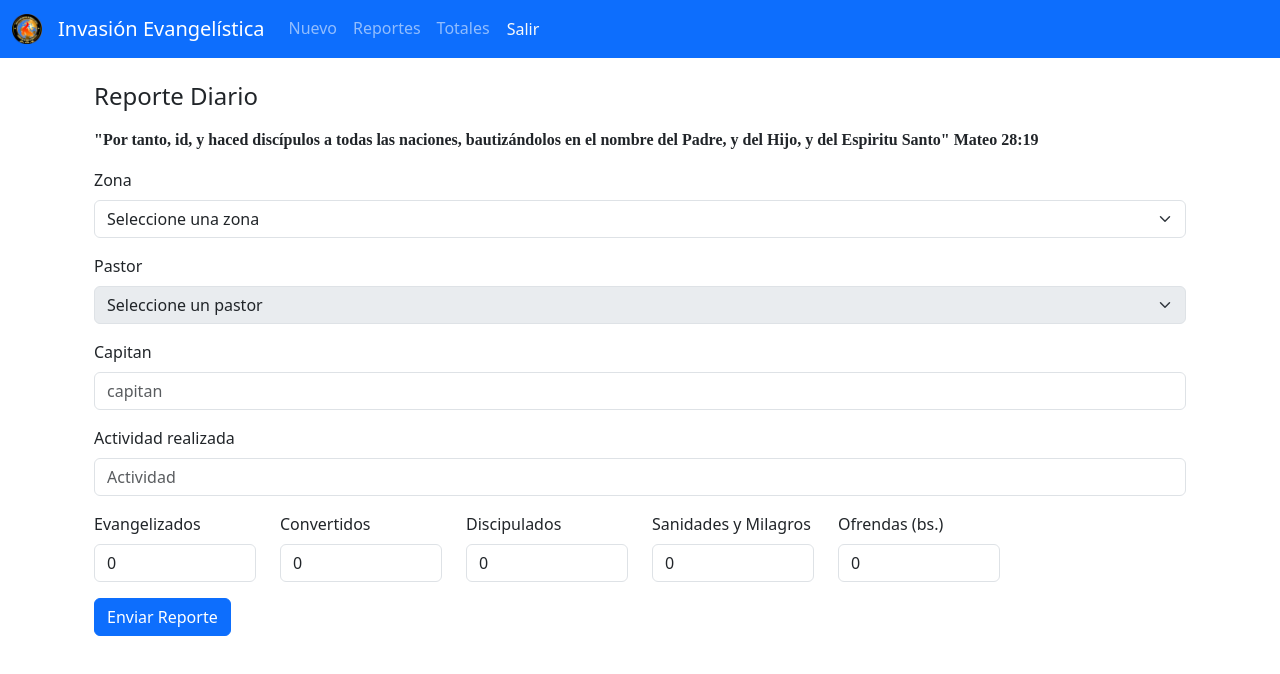
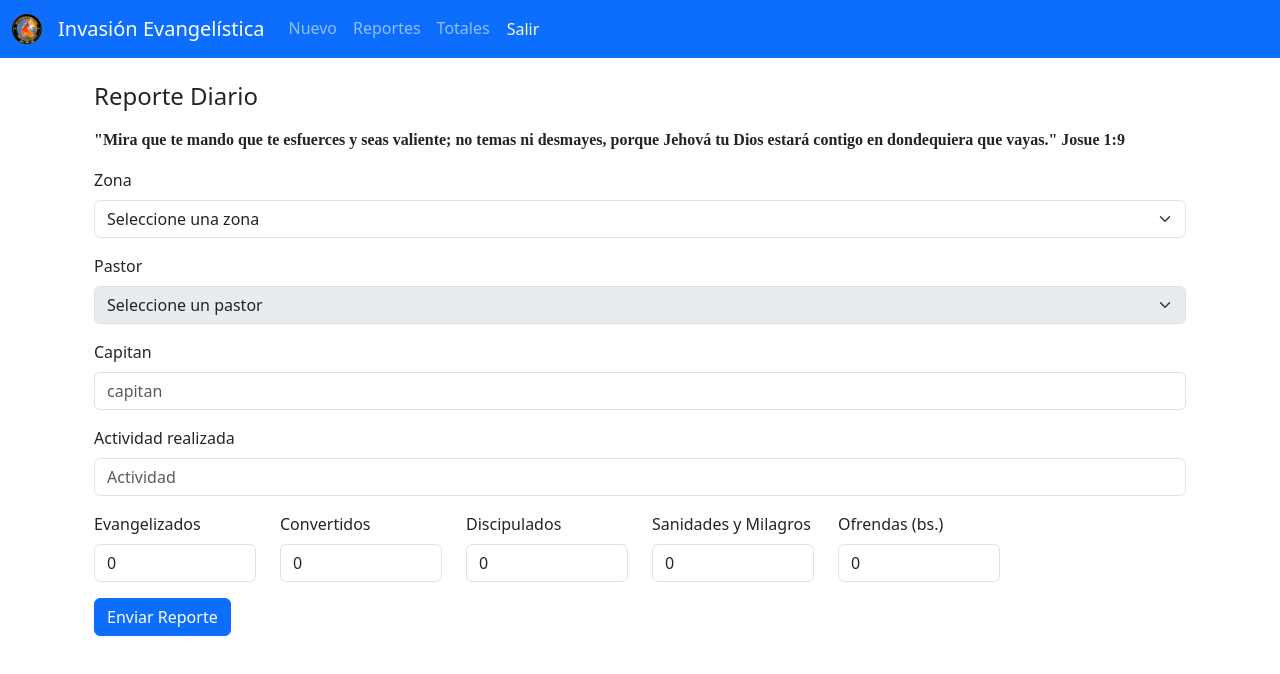
Before and after one commit to darwingdiazdev/evan-frontend, a React (Create React App) app: page / in a window 1280 px wide. Shown: the top 674 px of the page. Built offline with nearby package versions, Linux system fonts and the light colour scheme; sample sign-in values are in the browser's storage.

Commit message:
filtro fecha

```diff
--- a/src/ReportForm.js
+++ b/src/ReportForm.js
@@ -123,11 +123,10 @@ export default function ReportForm({ onSuccess }) {
         region: '',
         iglesia: '',
         actividad: '',
-        milagros: 0,
+        evangelizados: 0,
         sanidades: 0,
         convertidos: 0,
         discipulados: 0,
-
         ofrendas: 0,
         comentario: '',
       });
@@ -146,8 +145,8 @@ export default function ReportForm({ onSuccess }) {
     <form className="container mt-4" onSubmit={handleSubmit}>
       <h4 className="mb-3">Reporte Diario</h4>
       <p style={{ fontFamily: "'Merriweather', serif", fontSize: '1rem', lineHeight: '1.6', fontWeight: 'bold' }}>
-        "Por tanto, id, y haced discípulos a todas las naciones, bautizándolos en el nombre del Padre, y del Hijo, y del Espiritu Santo"
-        Mateo 28:19
+        "Mira que te mando que te esfuerces y seas valiente; no temas ni desmayes, porque Jehová tu Dios estará contigo en dondequiera que vayas."
+        Josue 1:9
       </p>
       <div className="mb-3">
         <label htmlFor="region" className="form-label">Zona</label>
--- a/src/Totales.jsx
+++ b/src/Totales.jsx
@@ -52,7 +52,7 @@ export default function Totales() {
       {totales && (
         <div className="card shadow-sm">
           <div className="card-body">
-            <h5 className="card-title">Total en {zona}</h5>
+            <h5 className="card-title">Total en {zona} con fechas {desde} - {hasta}</h5>
             <ul className="list-group list-group-flush">
               <li className="list-group-item">Evangelizados: <strong>{totales.evangelizados}</strong></li>
               <li className="list-group-item">Sanidades: <strong>{totales.sanidades}</strong></li>
```
